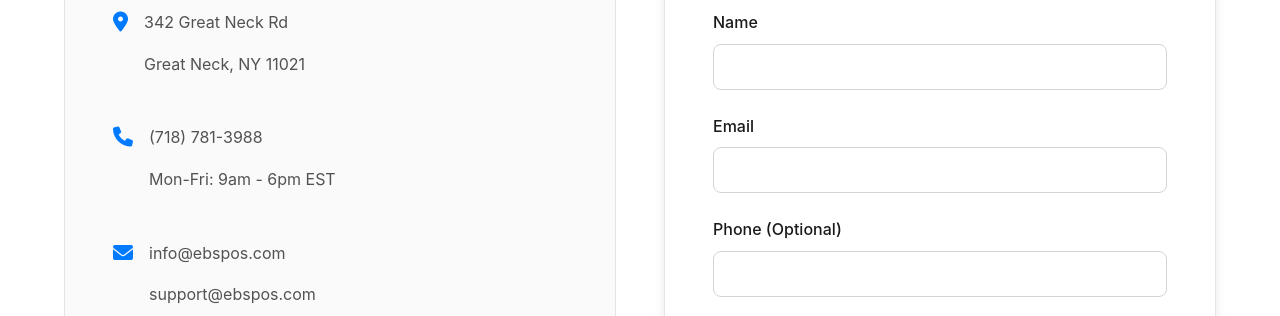
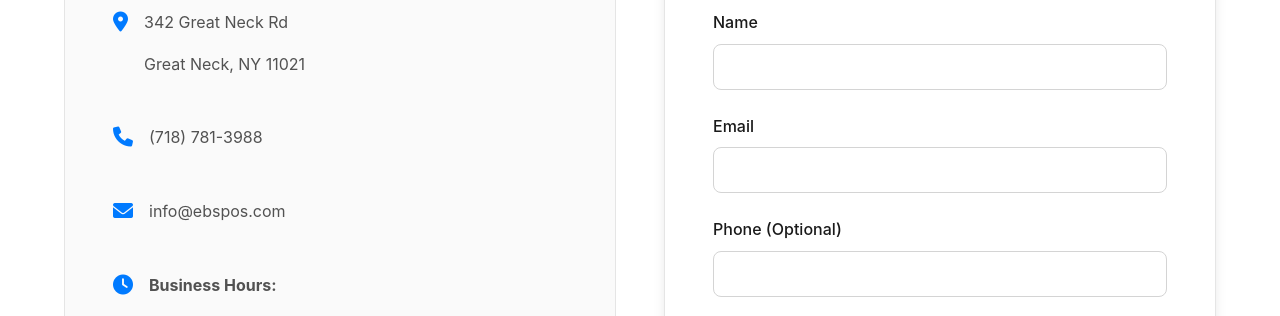
Before and after one commit to maxwharris/ebspos-site, a plain HTML site: page contact.html in a window 1280 px wide. Shown: the part 484-800 px from the top of the page. Drawn offline with Linux system fonts and the light colour scheme.

Commit message:
updated info+

```diff
--- a/contact.html
+++ b/contact.html
@@ -77,7 +77,6 @@
                         <i class="fas fa-phone"></i>
                         <div>
                             <p>(718) 781-3988</p>
-                            <p>Mon-Fri: 9am - 6pm EST</p>
                         </div>
                     </div>
 
@@ -85,7 +84,6 @@
                         <i class="fas fa-envelope"></i>
                         <div>
                             <p>info@ebspos.com</p>
-                            <p>support@ebspos.com</p>
                         </div>
                     </div>
 
```
